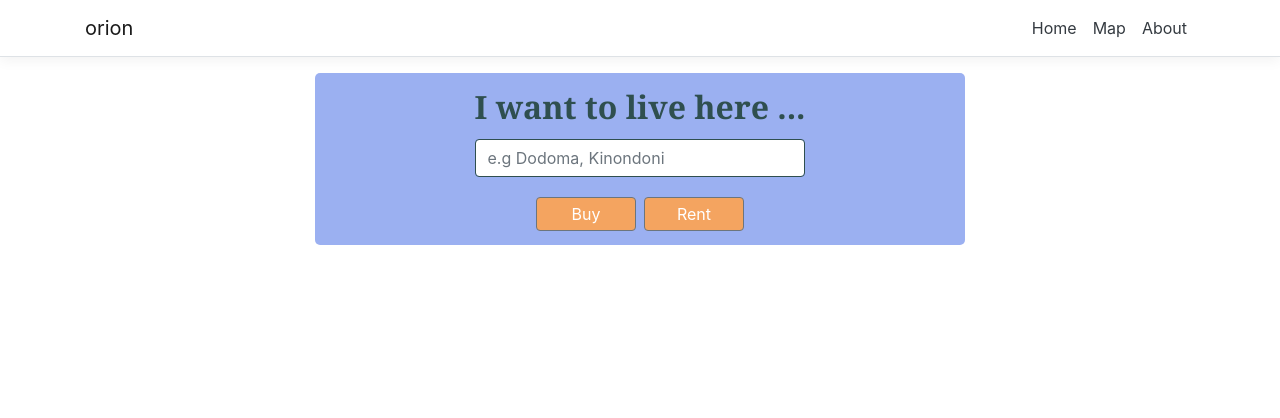
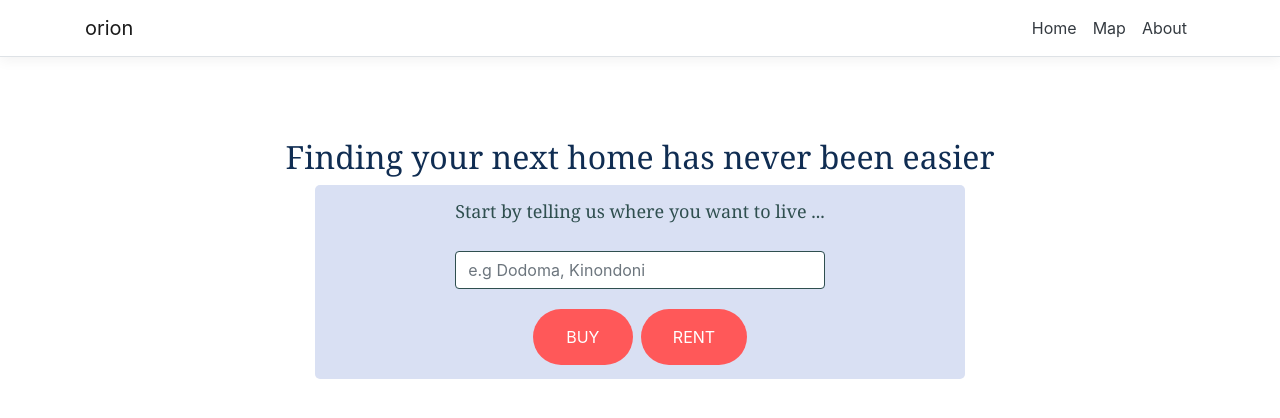
Before and after one commit to kilibits/orion, a React (Create React App) app in the folder ClientApp/: page / in a window 1280 px wide. Shown: the top 418 px of the page. Built offline with nearby package versions, Linux system fonts and the light colour scheme.

Commit message:
update landing page

```diff
--- a/ClientApp/src/components/visualizations/SearchComponent.css
+++ b/ClientApp/src/components/visualizations/SearchComponent.css
@@ -1,3 +1,36 @@
+.landingSection {
+    display: grid;
+    grid-template-columns: repeat(1, 1fr);
+    grid-gap: 4rem;
+    max-width: 1200px;
+    width: calc(100% - 4rem);
+    margin: 0 auto;
+    padding: 4rem 0 8rem;
+    color: #102d52
+}
+
+.landingSection>div {
+    animation-fill-mode: both;
+    animation-duration: 450ms;
+    animation-delay: 300ms;
+    animation-iteration-count: 1;
+    opacity: 1;
+    justify-self: center;
+}
+
+.landingSection>p {
+    font-size: 16px;
+    line-height: 2rem;
+    margin-bottom: 1.5rem;
+    font-weight: 400;
+}
+
+.landingSection>div>h1 {
+    font-size: 32px;
+    line-height: 2.5rem;
+    font-family: Cambria, Cochin, Georgia, Times, 'Times New Roman', serif;
+}
+
 .searchForm {
     max-width: 500px;
 }
@@ -11,10 +44,21 @@
 }
 
 .searchButton {
-    padding: 4px;
-    background-color: sandybrown;
+    background-color: #ff5859;
     margin: 4px;
     min-width: 100px;
+    font-size: 1rem;
+    font-weight: 400;
+    padding: 1rem 2rem;
+    border-radius: 2rem;
+    text-transform: uppercase;
+    border: none;
+    cursor: pointer;
+    -webkit-transition: .25s ease-in-out;
+    transition: .25s ease-in-out;
+    color: #fff;
+    -webkit-transform-origin: center center;
+    transform-origin: center center;
 }
 
 .searchContainer {
@@ -23,7 +67,7 @@
     width: 100%;
     max-width: 650px;
     align-items: center;
-    background-color: rgb(155, 176, 241);
+    background-color: rgb(217, 224, 243);
     border-radius: 5px;
     border-width: 2px;
     padding: 10px;
@@ -34,11 +78,21 @@
     justify-content: center;
 }
 
+.buttonsContainer>div {
+    animation-fill-mode: both;
+    animation-duration: 1500ms;
+    animation-delay: 1500ms;
+    animation-iteration-count: 1;
+    opacity: 1;
+}
+
 .searchLabel {
-    font-size: xx-large;
+    font-size: 18px;
+    line-height: 2rem;
+    margin-bottom: 1.5rem;
+    font-weight: 400;
     text-align: center;
     font-family: Cambria, Cochin, Georgia, Times, 'Times New Roman', serif;
-    font-weight: 800;
     color: darkslategray;
 }
 
@@ -53,3 +107,12 @@
     color: white;
     text-decoration: none;
 }
+
+.landingImageDiv {
+    justify-self: center;
+}
+
+.landingImageDiv>img {
+    max-width: 400px;
+    display: block;
+}
--- a/ClientApp/src/components/visualizations/SearchComponent.tsx
+++ b/ClientApp/src/components/visualizations/SearchComponent.tsx
@@ -4,18 +4,30 @@ import './SearchComponent.css';
 
 const SearchComponent = () => {
   return (
+    <section className="landingSection">
+    <div>
+      <h1>Finding your next home has never been easier </h1>
     <Container className="searchContainer">
       <Form className="searchForm">
         <FormGroup >
-          <Label className="searchLabel" for="searchInput">I want to live here ...</Label>
-          <Input className="searchInput" type="text" name="email" id="searchInput" placeholder="e.g Dodoma, Kinondoni" />
+          <Label className="searchLabel" for="searchInput">Start by telling us where you want to live ...</Label>
+          <Input className="searchInput" type="text" name="location" id="searchInput" placeholder="e.g Dodoma, Kinondoni" />
         </FormGroup>
         <div className="buttonsContainer">
+        <div>
         <Button className="searchButton">Buy</Button>
+        </div>
+        <div>
         <Button className="searchButton">Rent</Button>
+        </div>
         </div>
       </Form>
     </Container>
+    </div>
+    {/* <div className="landingImageDiv">
+      <img src="http://placeimg.com/640/480/arch"/>
+    </div> */}
+    </section>
   )
 }
 
```
